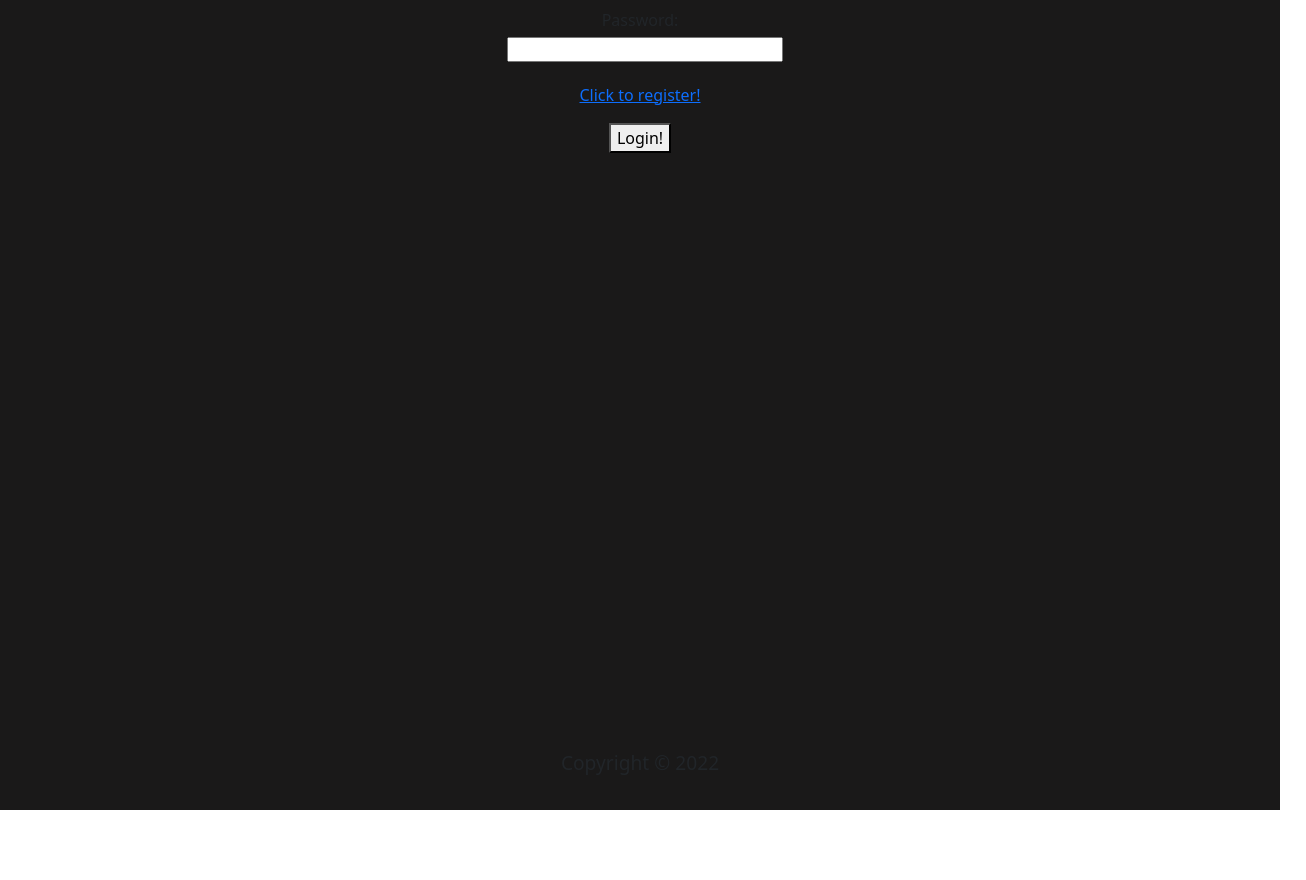
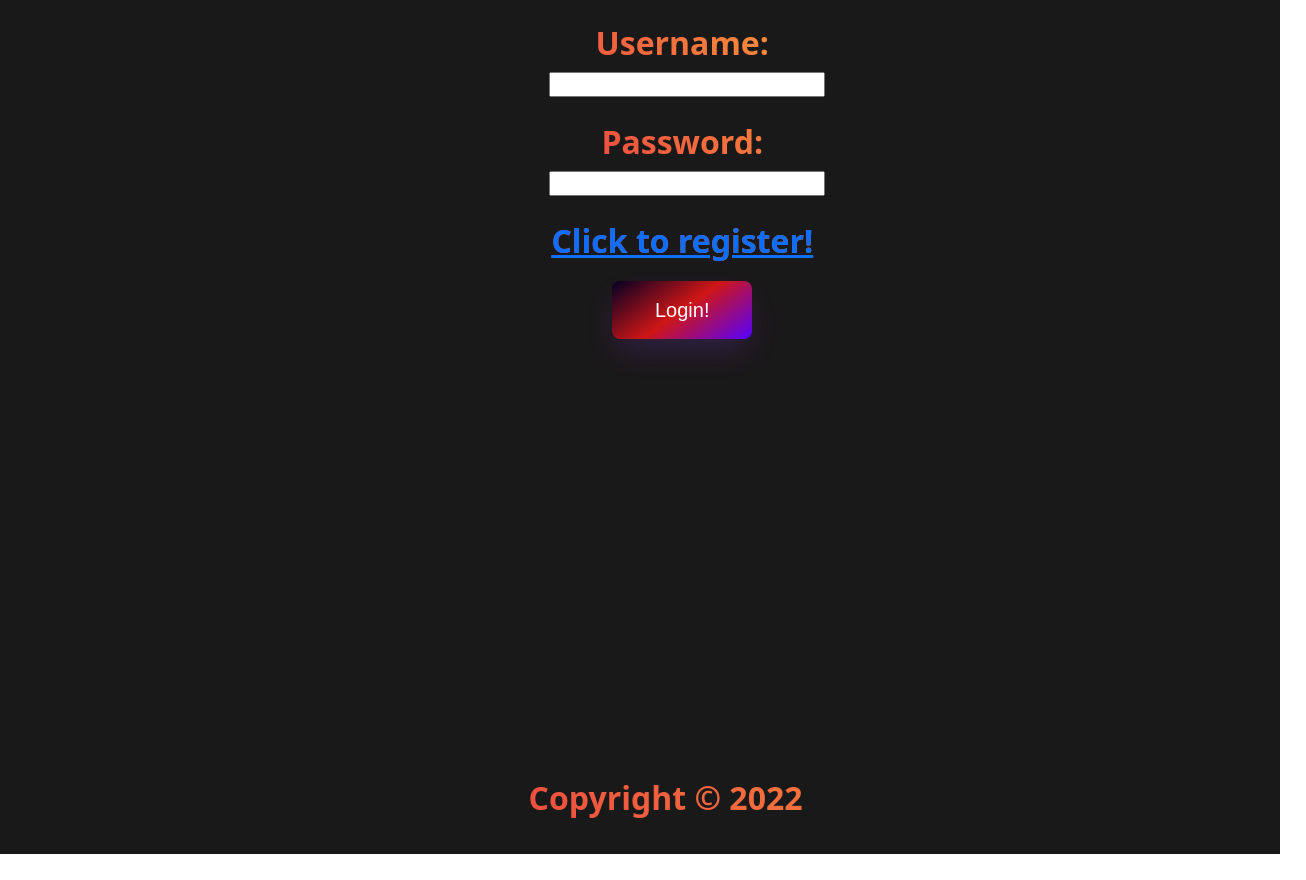
Before and after one commit to STanner03/Youtube_Clone, a React (Create React App) app in the folder frontend/: page /login in a window 1280 px wide. Shown: the part 220-1100 px from the top of the page, 1306 px wide, since content can reach past the window. Before the commit the page ends 1030 px from the top, so only its background shows below. Built offline with nearby package versions, Linux system fonts and the light colour scheme; no server answers.

Commit message:
Completed Styling for Register & Login Page + Styled Footer

```diff
--- a/frontend/src/components/Footer/Footer.css
+++ b/frontend/src/components/Footer/Footer.css
@@ -6,4 +6,10 @@ footer {
   padding: 1rem;
   text-align: center;
   width: 100%;
+  margin: 2%;
+  background-clip: text;
+  background-image: linear-gradient(60deg, #E21143, #FFB03A);
+  color: transparent;
+  font-size: xx-large;
+  font-weight: 700;
 }
--- a/frontend/src/pages/RegisterPage/RegisterPage.css
+++ b/frontend/src/pages/RegisterPage/RegisterPage.css
@@ -6,15 +6,23 @@
     height: 100vh;
   }
 
-  .form {
+.form {
     align-items: center;
     display: flex;
     flex-direction: column;
     justify-content: flex-end;
     gap: 1rem;
+    margin: 2%;
+    margin-left: 3em;
+    background-clip: text;
+    background-image: linear-gradient(60deg, #E21143, #FFB03A);
+    color: transparent;
+    font-size: xx-large;
+    font-weight: 700;
+    margin-top: 15%;
   }
 
-  .form input {
+.form input {
     display: block;
     width: 100%;
     height: 25px;
@@ -22,3 +30,27 @@
     padding: 3px 7px;
     font-size: 17px;
   }
+
+.form button {
+  align-items: center;
+  background-image: linear-gradient(144deg,rgba(2,0,36,1),  rgba(207,22,22,1) 50%,rgba(85,0,255,1));
+  border: 0;
+  border-radius: 8px;
+  box-shadow: rgba(151, 65, 252, 0.2) 0 15px 30px -5px;
+  box-sizing: border-box;
+  color: #FFFFFF;
+  display: flex;
+  font-family: Phantomsans, sans-serif;
+  font-size: 20px;
+  justify-content: center;
+  line-height: 1em;
+  max-width: 100%;
+  min-width: 140px;
+  padding: 19px 24px;
+  text-decoration: none;
+  user-select: none;
+  -webkit-user-select: none;
+  touch-action: manipulation;
+  white-space: nowrap;
+  cursor: pointer;
+}
```
